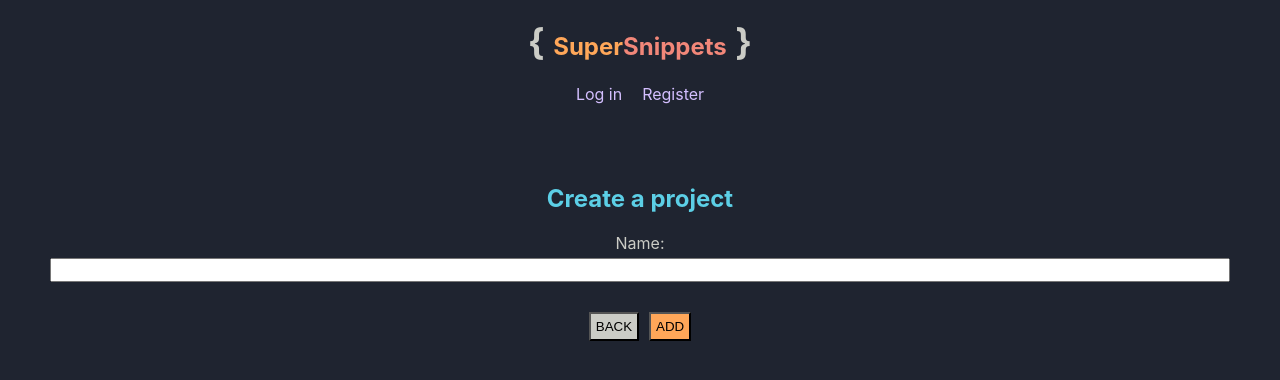
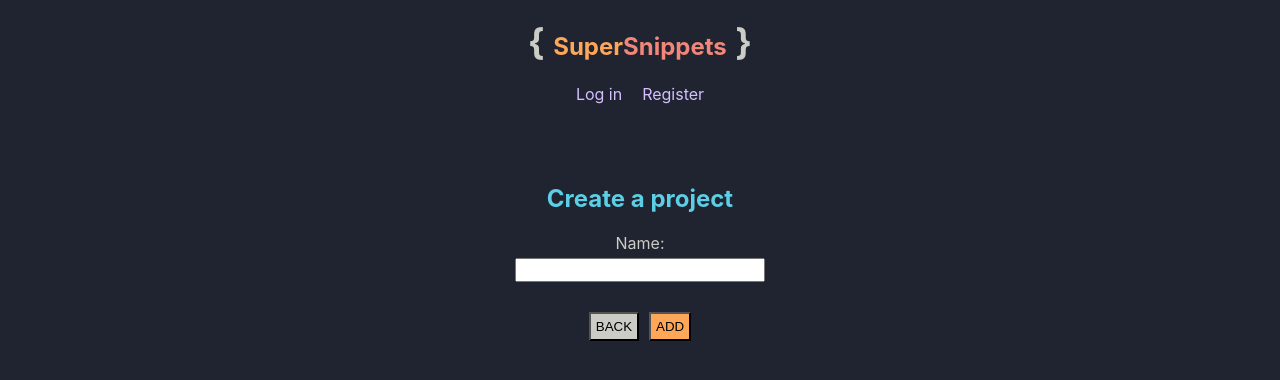
Before and after one commit to tymbalodeon/super-snippets, a React (Create React App) app: page /add-project in a window 1280 px wide. Shown: the top 380 px of the page. Built offline with nearby package versions, Linux system fonts and the light colour scheme.

Commit message:
make deskopt css

```diff
--- a/src/components/AddProject/AddProject.js
+++ b/src/components/AddProject/AddProject.js
@@ -1,6 +1,6 @@
 import React, { Component } from 'react';
 import { Link } from 'react-router-dom';
-import SnippetApiService from '../../services/snippet-api-service.js';
+import SnippetApiService from '../../services/snippet-api-service';
 import './AddProject.css';
 
 export default class AddProject extends Component {
--- a/src/components/App/App.css
+++ b/src/components/App/App.css
@@ -1,5 +1,6 @@
 .App {
   color: #cbccc6;
+  min-width: 320px;
 }
 
 .App__main {
@@ -19,24 +20,31 @@ a {
   font-style: italic;
 }
 
-/* accent: _('FFCC66'),
-  bg: _('1F2430'),
-  fg: _('CBCCC6'),
-  ui: _('707A8C')
+@media screen and (min-width: 400px) {
+  .App__main {
+    width: 90%;
+    margin: 0 auto;
+  }
+  input {
+    width: 250px;
+  }
+}
 
-  tag: _('5CCFE6'),
-  func: _('FFD580'),
-  entity: _('73D0FF'),
-  string: _('BAE67E'),
-  regexp: _('95E6CB'),
-  markup: _('F28779'),
-  keyword: _('FFA759'),
-  special: _('FFE6B3'),
-  comment: _('5C6773'),
-  constant: _('D4BFFF'),
-  operator: _('F29E74'),
-  error: _('FF3333')
+@media screen and (min-width: 600px) {
+  .App__main {
+    width: 90%;
+    margin: 0 auto;
+  }
+}
 
-  added: _('A6CC70'),
-  modified: _('77A8D9'),
-  removed: _('F27983') */
+@media screen and (min-width: 800px) {
+  .App__main {
+    width: 75%;
+  }
+}
+
+@media screen and (min-width: 900px) {
+  .App__main {
+    width: 60%;
+  }
+}
--- a/src/components/SnippetDetail/SnippetDetail.css
+++ b/src/components/SnippetDetail/SnippetDetail.css
@@ -40,3 +40,7 @@
   background-color: #cbccc6;
   border-color: #cbccc6;
 }
+
+.Snippet__detail__wrapper {
+  width: 100%;
+}
```
